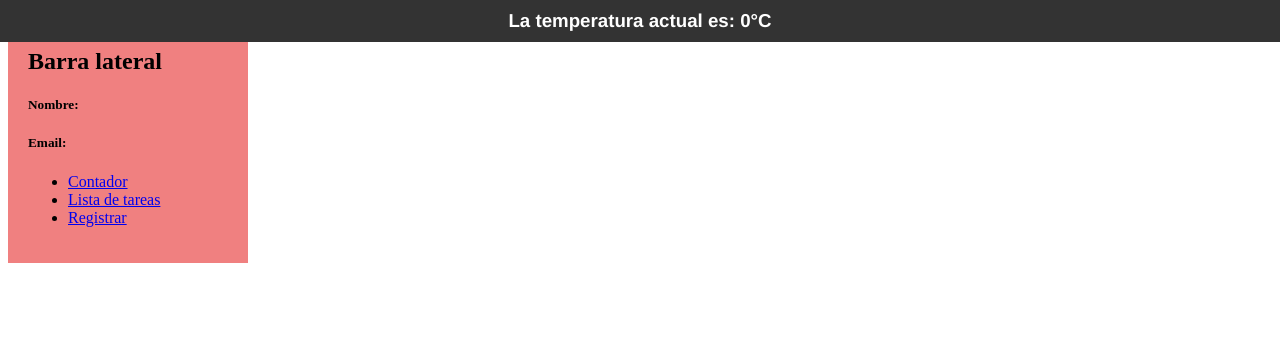
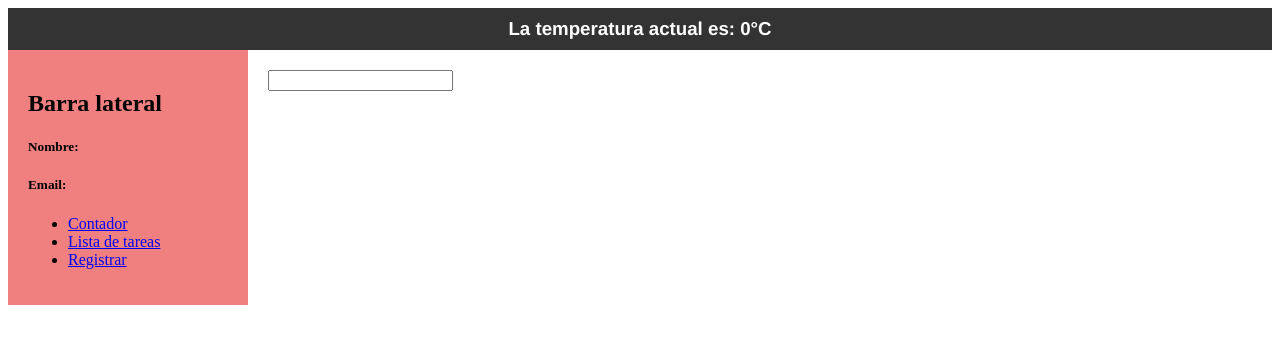
Before and after one commit to DanielBenjamin12/vue-project, a Vue app: page / in a window 1280 px wide. Shown: the top 344 px of the page. Built offline with nearby package versions, Linux system fonts and the light colour scheme; no server answers.

Commit message:
Actualizar componentes Header y Weather para mostrar la temperatura actual. Modificar la lógica de obtención de datos climáticos y enlazar el mensaje en MainView.

```diff
--- a/src/components/Header.vue
+++ b/src/components/Header.vue
@@ -1,12 +1,19 @@
 <!-- eslint-disable vue/multi-word-component-names -->
 <template>
   <div class="header">
-    <h3>La temperatura actual es: <Weather></Weather></h3>
-  </div>
+    {{ mensajeRecibido }}<weather></weather>
+</div>
 </template>
 
 <script setup>
 import Weather from './weather.vue';
+import {defineProps,ref, watch} from 'vue'
+
+const props = defineProps(['mensaje']);
+const mensajeRecibido = ref(props.mensaje)
+watch(() => props.mensaje, (newValue) => {
+  mensajeRecibido.value = newValue;
+})
 
 </script>
 
@@ -16,7 +23,6 @@
   justify-content: center;
   align-items: center;
   padding: 10px 20px;
-  position:  fixed;
   top : 0;
   left: 0;
   right: 0;
--- a/src/components/weather.vue
+++ b/src/components/weather.vue
@@ -1,6 +1,6 @@
 <!-- eslint-disable vue/multi-word-component-names -->
 <template>
-  {{ weatherStore.temperatura }}°C
+    <h3>La temperatura actual es: {{ weatherStore.temperatura }}°C </h3>
 </template>
 
 <script setup>
--- a/src/helpers/getWeather.js
+++ b/src/helpers/getWeather.js
@@ -1,11 +1,11 @@
 import axios from "axios";
 
 const API_URL =
-  "https://api.open-meteo.com/v1/forecast?latitude=18.4719&longitude=-69.8923&hourly=temperature_2m&timezone=auto";
+  "https://api.open-meteo.com/v1/forecast?latitude=18.4719&longitude=-69.8923&current=temperature_2m&timezone=auto&forecast_days=1";
 
 export const getWeather = async () => {
   const reponse = await axios.get(API_URL);
-  const nuevaTemperatura = reponse.data.hourly.temperature_2m[0];
+  const nuevaTemperatura = reponse.data.current.temperature_2m;
 
   return nuevaTemperatura;
 };
--- a/src/views/MainView.vue
+++ b/src/views/MainView.vue
@@ -1,9 +1,10 @@
 <template>
-  <Header></Header>
+  <Header :mensaje="texto"></Header>
   <div class="container">
     <Sidebar></Sidebar>
 
     <div class="content">
+      <input type="text" v-model="texto">
       <router-view></router-view>
     </div>
   </div>
@@ -13,7 +14,9 @@
 
 import Header from '@/components/Header.vue';
 import Sidebar from '@/components/Sidebar.vue';
+import {ref} from 'vue';
 
+const texto = ref('');
 
 </script>
 
```
